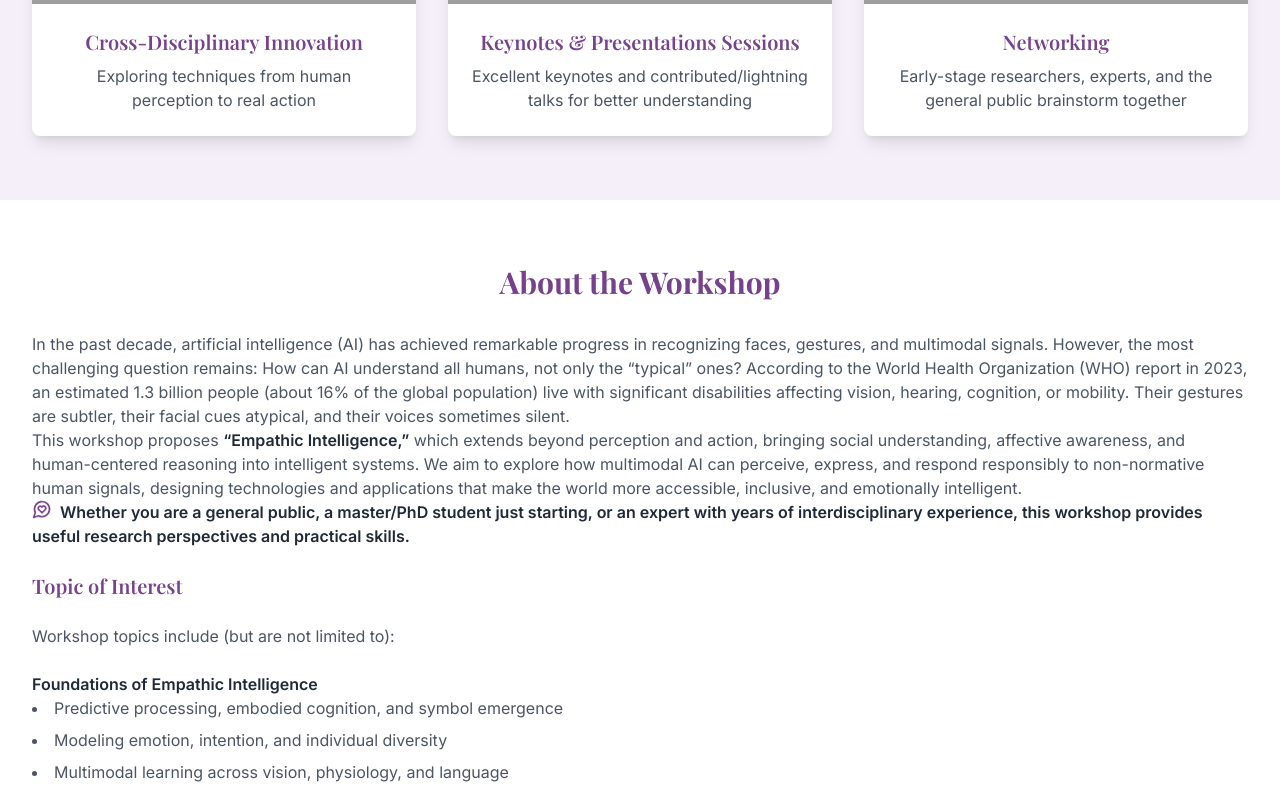
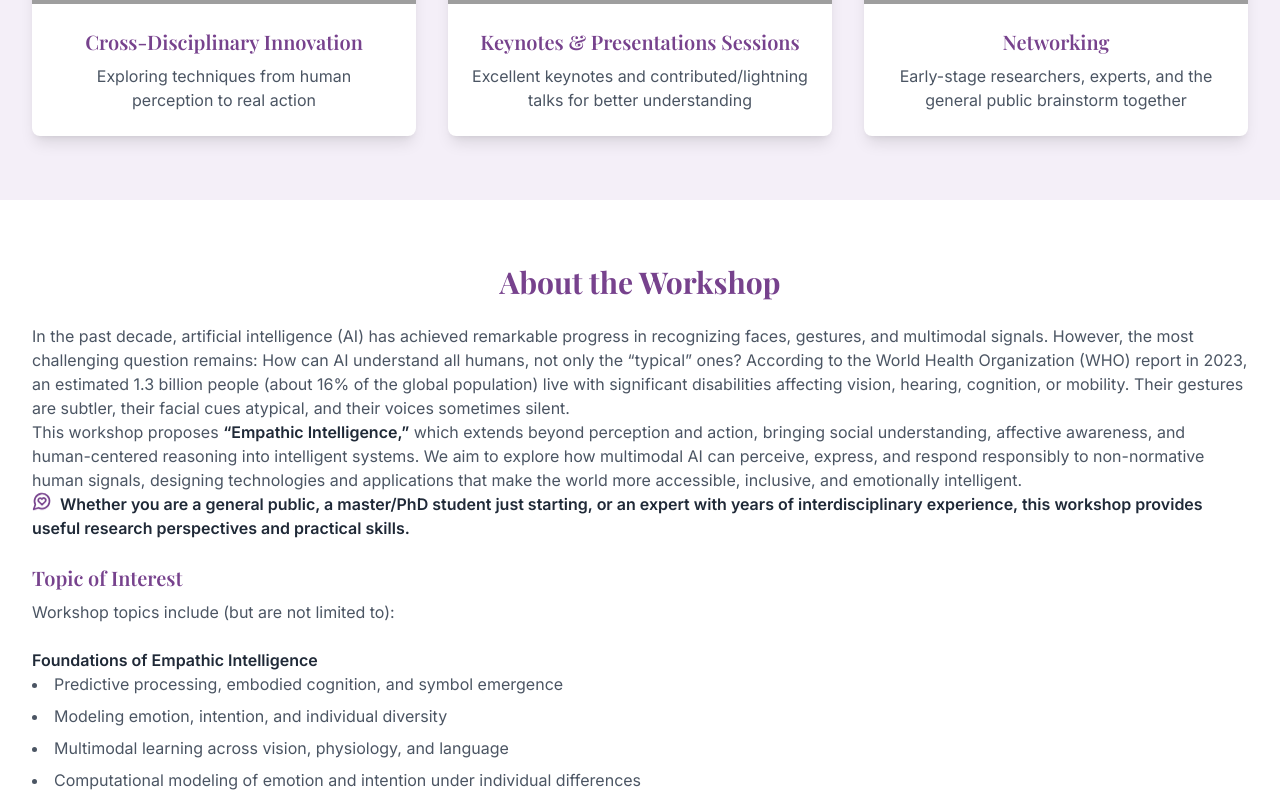
Before and after one commit to ElizaZhou96/EmpAI26, a React (Vite) app: page / in a window 1280 px wide. Shown: the part 460-1255 px from the top of the page. Built offline with nearby package versions, Linux system fonts and the light colour scheme; grey boxes are pictures that could not be loaded.

Commit message:
Update App.tsx

```diff
--- a/src/App.tsx
+++ b/src/App.tsx
@@ -125,11 +125,11 @@ function App() {
       {/* About Section */}
       <section id="about" className="bg-white py-16">
         <div className="max-w-7xl mx-auto px-4 sm:px-6 lg:px-8">
-          <h2 className="text-3xl font-bold text-[#77428D] mb-8 text-center">About the Workshop</h2>
+          <h2 className="text-3xl font-bold text-[#77428D] mb-6 text-center">About the Workshop</h2>
           <p className="text-gray-600 mb-6">
           In the past decade, artificial intelligence (AI) has achieved remarkable progress in recognizing faces, gestures, and multimodal signals. However, the most challenging question remains: How can AI understand all humans, not only the “typical” ones? According to the World Health Organization (WHO) report in 2023, an estimated 1.3 billion people (about 16% of the global population) live with significant disabilities affecting vision, hearing, cognition, or mobility. Their gestures are subtler, their facial cues atypical, and their voices sometimes silent. <br />This workshop proposes <strong className="font-bold text-gray-800">“Empathic Intelligence,”</strong> which extends beyond perception and action, bringing social understanding, affective awareness, and human-centered reasoning into intelligent systems. We aim to explore how multimodal AI can perceive, express, and respond responsibly to non-normative human signals, designing technologies and applications that make the world more accessible, inclusive, and emotionally intelligent. <br /><strong className="font-bold text-gray-800"><MessageCircleHeart className="inline w-5 h-5 text-[#77428D] animate-bounce mr-2" />Whether you are a general public, a master/PhD student just starting, or an expert with years of interdisciplinary experience, this workshop provides useful research perspectives and practical skills.</strong>
           </p>
-          <h3 className="text-xl font-semibold text-[#77428D] mb-6">Topic of Interest</h3>
+          <h3 className="text-xl font-semibold text-[#77428D] mb-2">Topic of Interest</h3>
             <p className="text-gray-600 mb-6">
 			Workshop topics include (but are not limited to):<br/>
 			</p>
```
